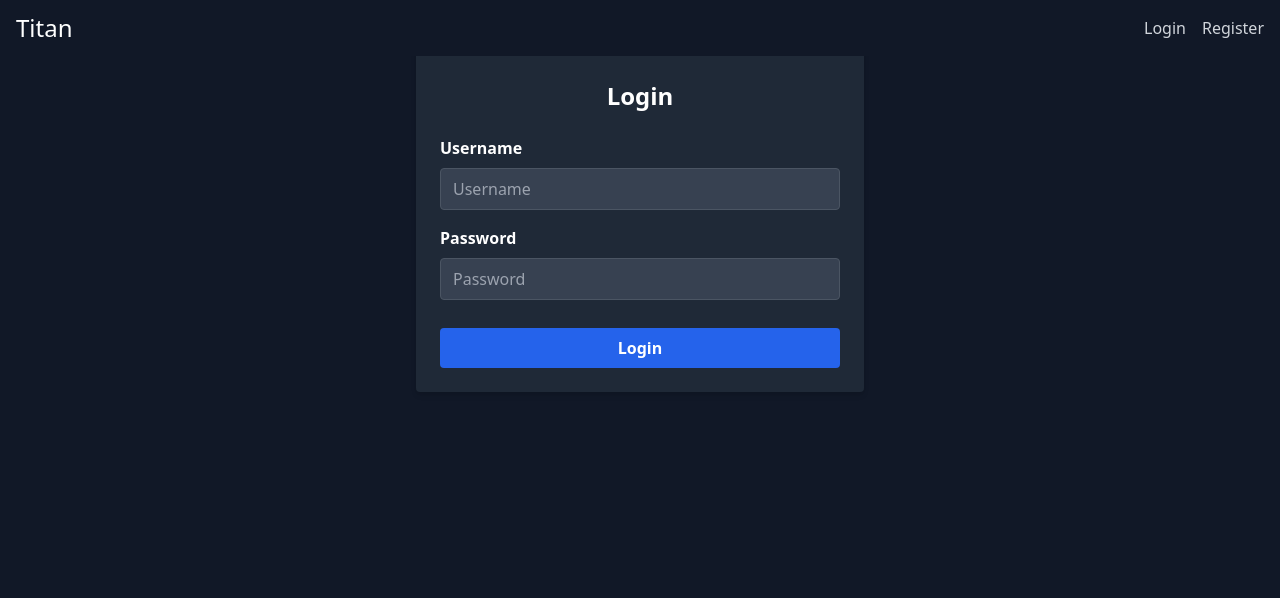
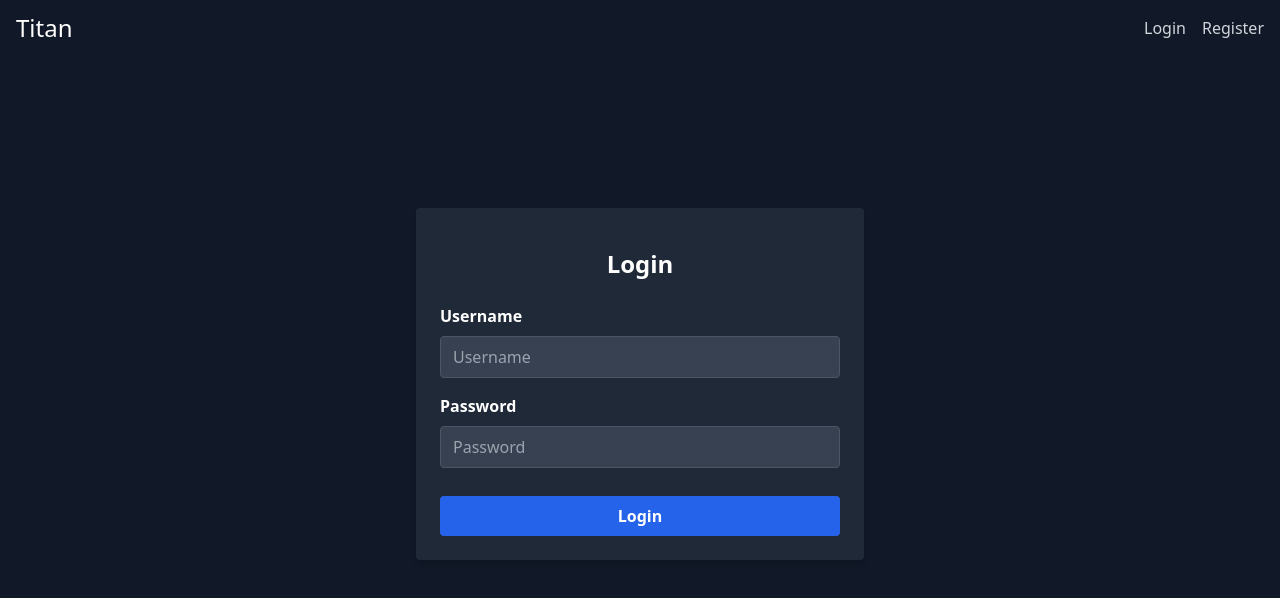
Before and after one commit to adirathodd/titan-trading, a React (Create React App) app in the folder frontend/: page /login in a window 1280 px wide. Shown: the top 598 px of the page. Built offline with nearby package versions, Linux system fonts and the light colour scheme.

Commit message:
login form in middle and portfolio percent changed

```diff
--- a/frontend/src/components/Dashboard.js
+++ b/frontend/src/components/Dashboard.js
@@ -38,7 +38,7 @@ const Dashboard = () => {
 
     const sortedHistory = [...portfolioHistory].sort((a, b) => new Date(a.date) - new Date(b.date));
     const latest = sortedHistory[sortedHistory.length - 1];
-    const previous = sortedHistory.length > 1 ? sortedHistory[sortedHistory.length - 2] : null;
+    const previous = sortedHistory.length > 1 ? sortedHistory[0] : null;
 
     const currentVal = Number(latest.total_value);
     const previousVal = previous ? Number(previous.total_value) : 0;
@@ -133,7 +133,7 @@ const Dashboard = () => {
           <span className={`text-lg font-semibold ${percentageChange >= 0 ? 'text-green-600' : 'text-red-600'}`}>
             {percentageChange >= 0 ? '▲' : '▼'} {percentageChange.toFixed(2)}%
           </span>
-          <span className="ml-2 text-gray-600 dark:text-gray-300">from previous day</span>
+          <span className="ml-2 text-gray-600 dark:text-gray-300">All time</span>
         </div>
       </div>
 
--- a/frontend/src/components/Login.js
+++ b/frontend/src/components/Login.js
@@ -44,8 +44,7 @@ function Login() {
   };
 
   return (
-    <div className="max-w-md mx-auto mt-10 p-6 bg-gray-800 shadow-md rounded">
-
+    <div className="max-w-md items-center justify-center mx-auto mt-52 p-6 bg-gray-800 shadow-md rounded">
       {/* Message */}
       {message && (
       <div className="p-4 mb-5 mt-5 text-gray-700 bg-green-100 rounded">
```
